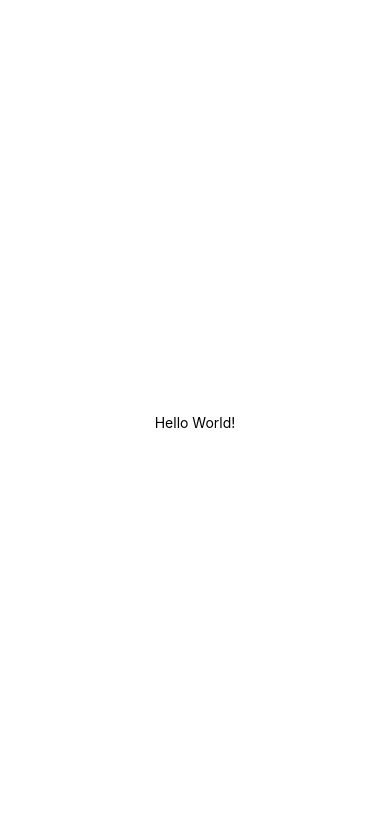
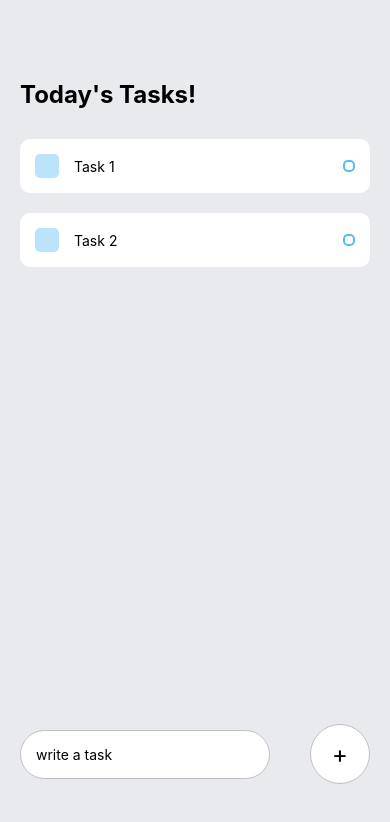
Before and after one commit to Seif-Miehiar/ToDo-App-react-native-expo, a React Native app: screen / in a window 390 px wide. Shown: the top 822 px of the page. Built offline with nearby package versions, Linux system fonts and the light colour scheme.

Commit message:
app UI done

```diff
--- a/App.js
+++ b/App.js
@@ -1,11 +1,47 @@
 import { StatusBar } from "expo-status-bar";
-import React from "react";
-import { StyleSheet, Text, View } from "react-native";
+import React, { useState } from "react";
+import {
+	KeyboardAvoidingView,
+	Platform,
+	StyleSheet,
+	Text,
+	TextInput,
+	TouchableOpacity,
+	View,
+} from "react-native";
+import Task from "./components/tasks";
 
 export default function App() {
+	const [task, setTask] = useState("");
+
+	const handleAddTask = () => {
+		console.log(task);
+	};
+
 	return (
 		<View style={styles.container}>
-			<Text>Hello World!</Text>
+			{/* Today's Tasks */}
+			<View style={styles.textWrapper}>
+				<Text style={styles.sectionTitle}>Today's Tasks!</Text>
+				{/* Tasks */}
+				<View style={styles.items}>
+					<Task text="Task 1" />
+					<Task text="Task 2" />
+				</View>
+			</View>
+
+			{/* write a task */}
+			<KeyboardAvoidingView
+				behavior={Platform.OS === "android" ? "padding" : "height"}
+				style={styles.writeTaskWrapper}
+			>
+				<TextInput style={styles.input} placeholder="write a task" />
+				<TouchableOpacity>
+					<View style={styles.addWrapper}>
+						<Text style={styles.addText}>+</Text>
+					</View>
+				</TouchableOpacity>
+			</KeyboardAvoidingView>
 			<StatusBar style="auto" />
 		</View>
 	);
@@ -14,8 +50,47 @@ export default function App() {
 const styles = StyleSheet.create({
 	container: {
 		flex: 1,
-		backgroundColor: "#fff",
+		backgroundColor: "#E8EAED",
+	},
+	textWrapper: {
+		paddingTop: 80,
+		paddingHorizontal: 20,
+	},
+	sectionTitle: {
+		fontSize: 24,
+		fontWeight: "bold",
+	},
+	items: {
+		marginTop: 30,
+	},
+	writeTaskWrapper: {
+		position: "absolute",
+		bottom: 60,
+		width: "100%",
+		flexDirection: "row",
+		justifyContent: "space-around",
 		alignItems: "center",
+	},
+	input: {
+		paddingVertical: 15,
+		paddingHorizontal: 15,
+		backgroundColor: "#FFF",
+		borderRadius: 60,
+		borderColor: "#C0C0C0",
+		borderWidth: 1,
+		width: 250,
+	},
+	addWrapper: {
+		width: 60,
+		height: 60,
+		backgroundColor: "#FFF",
+		borderRadius: 60,
 		justifyContent: "center",
+		alignItems: "center",
+		borderColor: "#C0C0C0",
+		borderWidth: 1,
+	},
+	addText: {
+		fontSize: 24,
 	},
 });
--- /dev/null
+++ b/components/tasks.js
@@ -0,0 +1,58 @@
+import React from "react";
+import {
+	View,
+	Text,
+	StyleSheet,
+	Touchable,
+	TouchableOpacity,
+} from "react-native";
+
+const Task = (props) => {
+	return (
+		<View style={styles.item}>
+			<View style={styles.itemLeft}>
+				<View style={styles.square}></View>
+				<Text style={styles.itemText}>{props.text}</Text>
+			</View>
+			<View style={styles.circular}></View>
+		</View>
+	);
+};
+
+const styles = StyleSheet.create({
+	item: {
+		backgroundColor: "#FFF",
+		padding: 15,
+		borderRadius: 10,
+		flexDirection: "row",
+		alignItems: "center",
+		justifyContent: "space-between",
+		marginBottom: 20,
+	},
+	itemLeft: {
+		flexDirection: "row",
+		alignItems: "center",
+		flexWrap: "wrap",
+	},
+
+	square: {
+		width: 24,
+		height: 24,
+		backgroundColor: "#55BCF6",
+		opacity: 0.4,
+		borderRadius: 5,
+		marginRight: 15,
+	},
+	itemText: {
+		maxWidth: "80%",
+	},
+	circular: {
+		width: 12,
+		height: 12,
+		borderColor: "#55BCF6",
+		borderWidth: 2,
+		borderRadius: 5,
+	},
+});
+
+export default Task;
```
